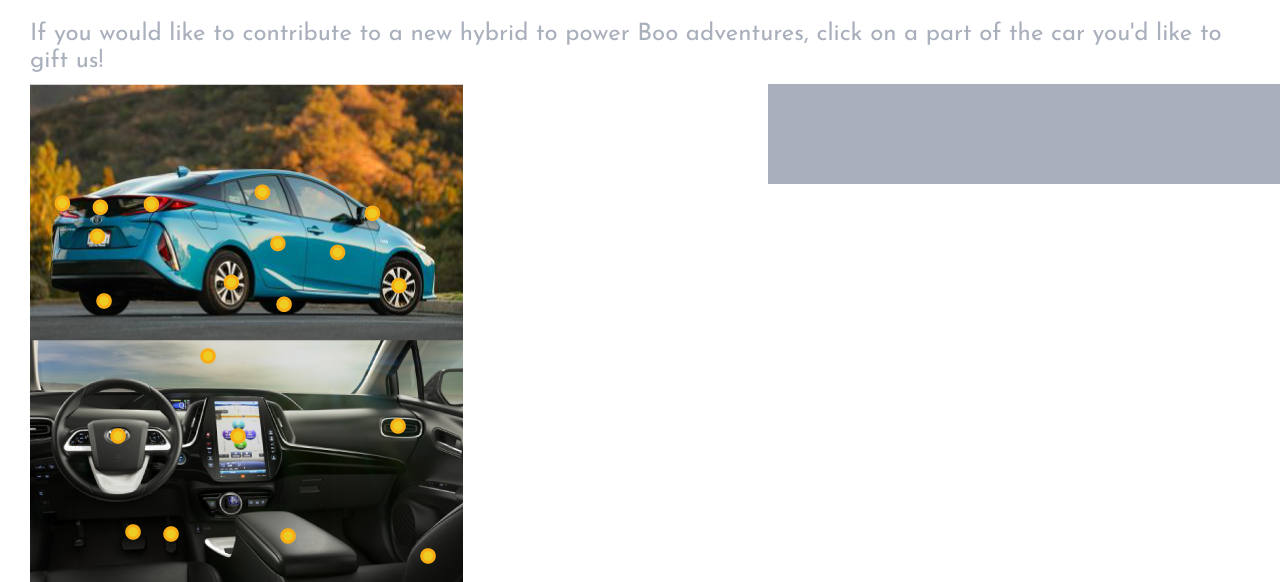
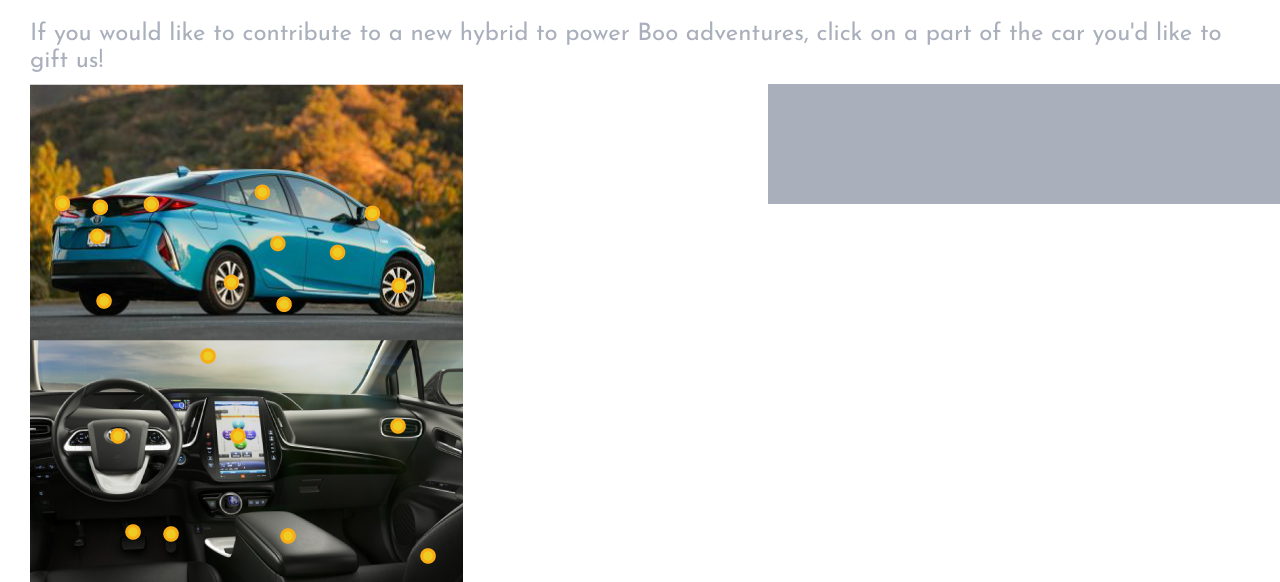
Before and after one commit to andi-kleissner/boosonthemove, a Django app: page / in a window 1280 px wide. Shown: the part 507-1089 px from the top of the page. Run offline with Django 3.2, Linux system fonts and the light colour scheme; data comes from the database, SQL or seed files in the repository; some libraries are stand-ins or nearby versions.

Commit message:
bigger gray block

```diff
--- a/boocarapp/static/boocarapp/css/boocarapp.css
+++ b/boocarapp/static/boocarapp/css/boocarapp.css
@@ -47,7 +47,7 @@ canvas
     background-color:#a9b0bc;
     padding-left: 15px;
     padding-right: 15px;
-    height: 100px;
+    height: 120px;
     padding-top: 5px;
     font-family: 'Josefin Sans', sans-serif;
 }
```
